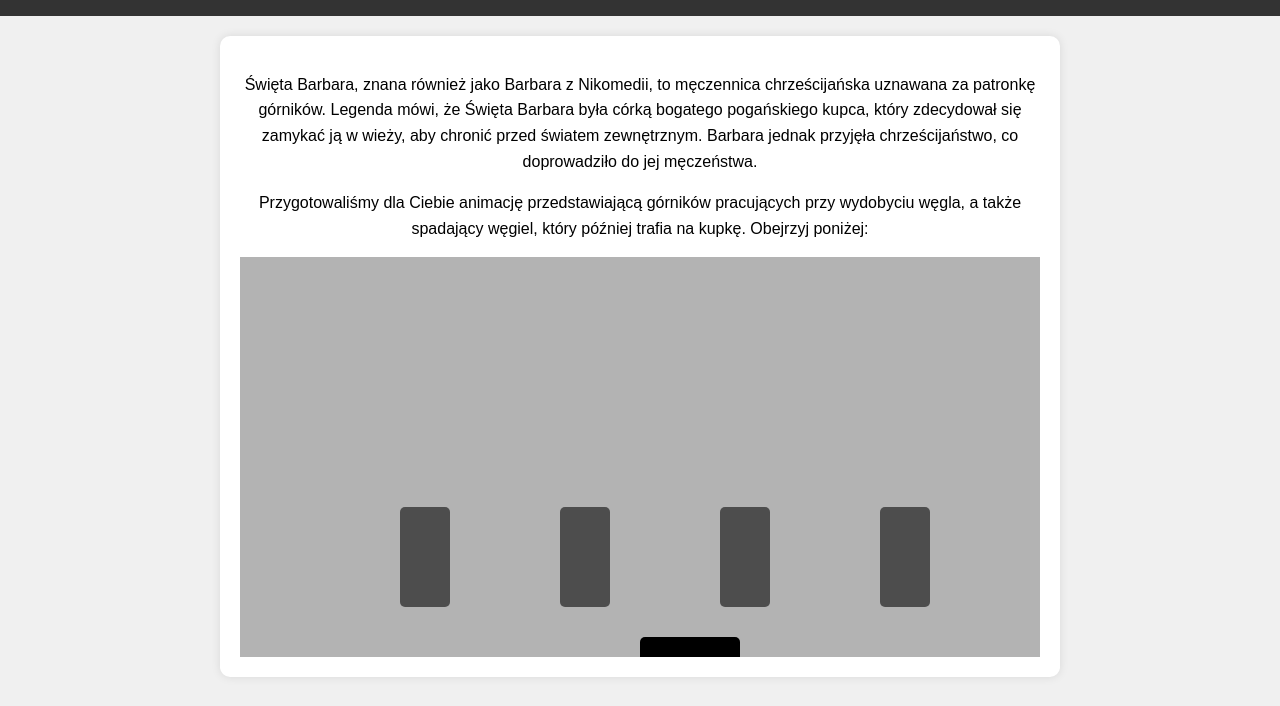
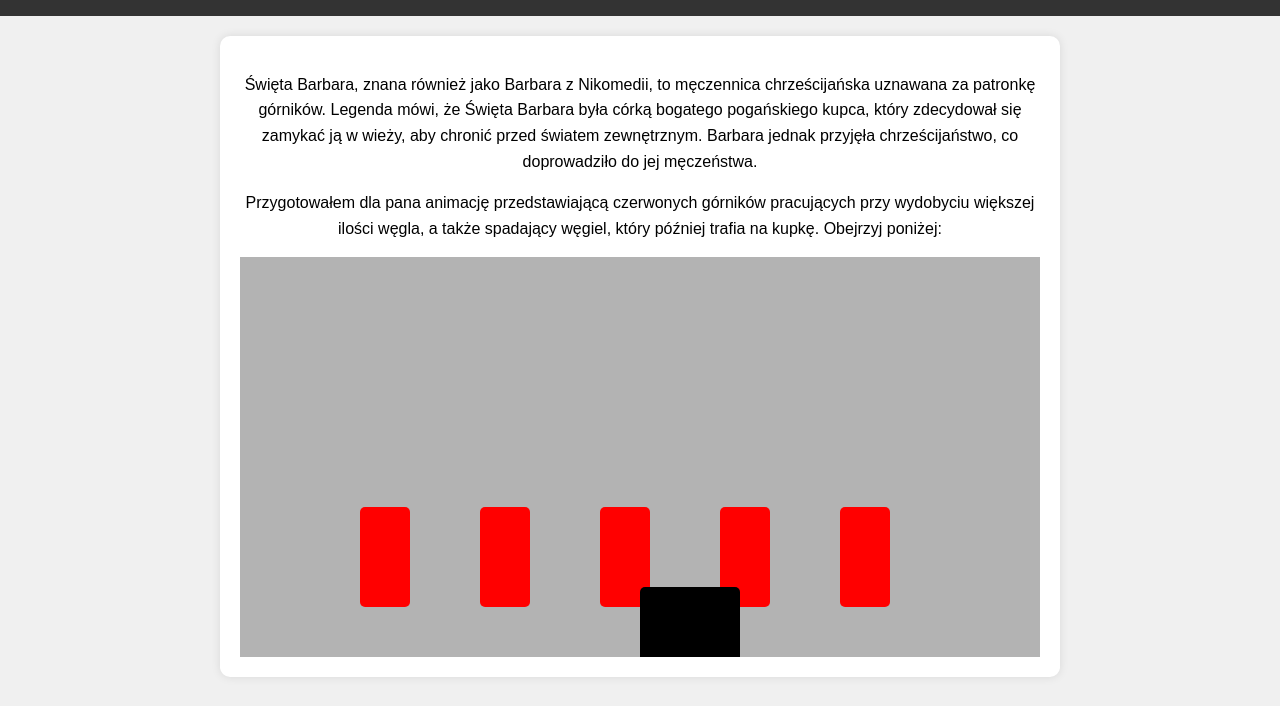
Before and after one commit to Loczek21/Dominik_2, a plain HTML site: page index.html in a window 1280 px wide. Shown: the part 94-800 px from the top of the page. Drawn offline with Linux system fonts and the light colour scheme.

Commit message:
Update index.html

```diff
--- a/index.html
+++ b/index.html
@@ -48,7 +48,7 @@
       bottom: 0;
       width: 50px;
       height: 100px;
-      background-color: #4d4d4d;
+      background-color: #ff0000; /* kolor czerwony dla górników */
       border-radius: 5px;
       animation: mining 2s linear infinite;
     }
@@ -71,7 +71,7 @@
       left: 50%;
       transform: translateX(-50%);
       width: 100px;
-      height: 50px;
+      height: 100px; /* większa ilość węgla */
       background-color: #000;
       border-radius: 5px;
       animation: coal-fall 2s linear infinite;
@@ -97,13 +97,14 @@
   <main>
     <p>Święta Barbara, znana również jako Barbara z Nikomedii, to męczennica chrześcijańska uznawana za patronkę górników. Legenda mówi, że Święta Barbara była córką bogatego pogańskiego kupca, który zdecydował się zamykać ją w wieży, aby chronić przed światem zewnętrznym. Barbara jednak przyjęła chrześcijaństwo, co doprowadziło do jej męczeństwa.</p>
 
-    <p>Przygotowaliśmy dla Ciebie animację przedstawiającą górników pracujących przy wydobyciu węgla, a także spadający węgiel, który później trafia na kupkę. Obejrzyj poniżej:</p>
+    <p>Przygotowałem dla pana animację przedstawiającą czerwonych górników pracujących przy wydobyciu większej ilości węgla, a także spadający węgiel, który później trafia na kupkę. Obejrzyj poniżej:</p>
 
     <div id="miners-container">
-      <div class="miner" style="left: 20%;"></div>
-      <div class="miner" style="left: 40%;"></div>
+      <div class="miner" style="left: 15%;"></div>
+      <div class="miner" style="left: 30%;"></div>
+      <div class="miner" style="left: 45%;"></div>
       <div class="miner" style="left: 60%;"></div>
-      <div class="miner" style="left: 80%;"></div>
+      <div class="miner" style="left: 75%;"></div>
       <div id="coal-pile"></div>
     </div>
   </main>
```
